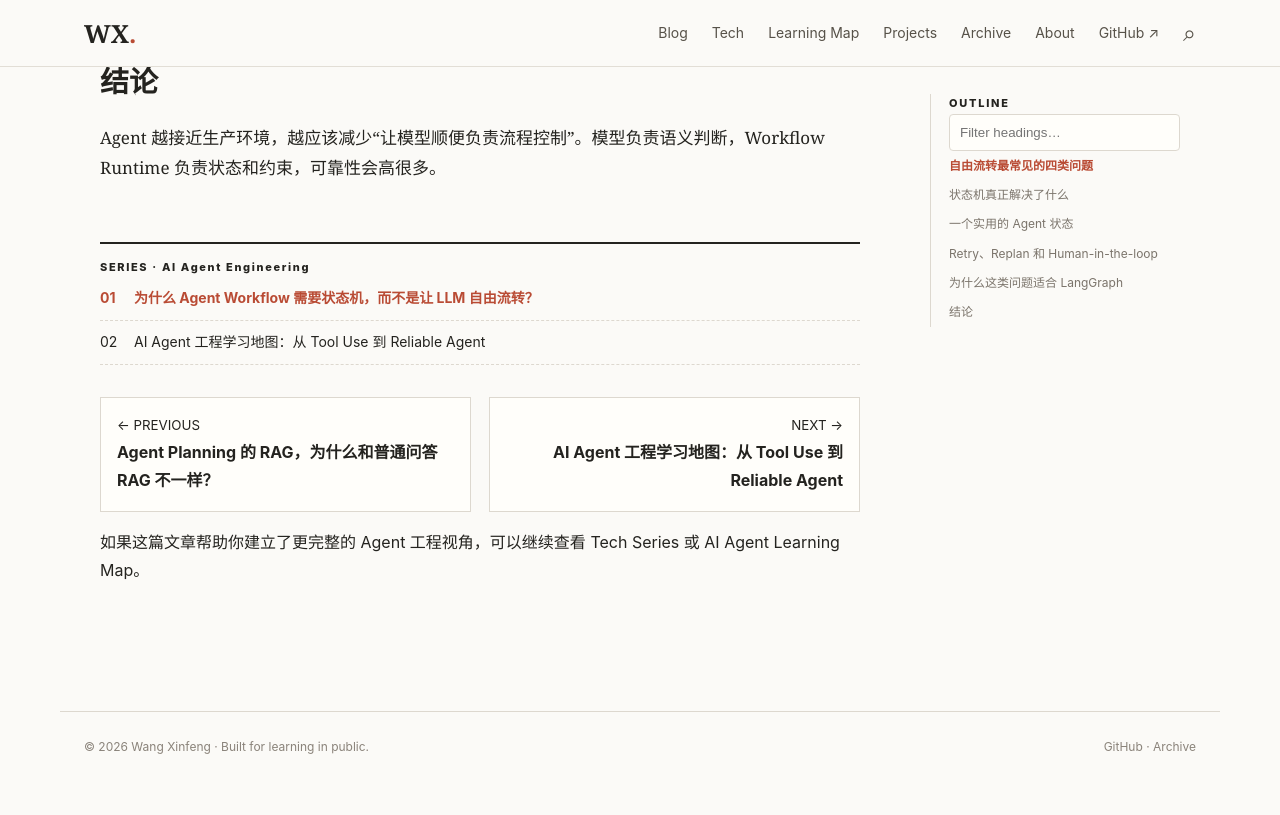
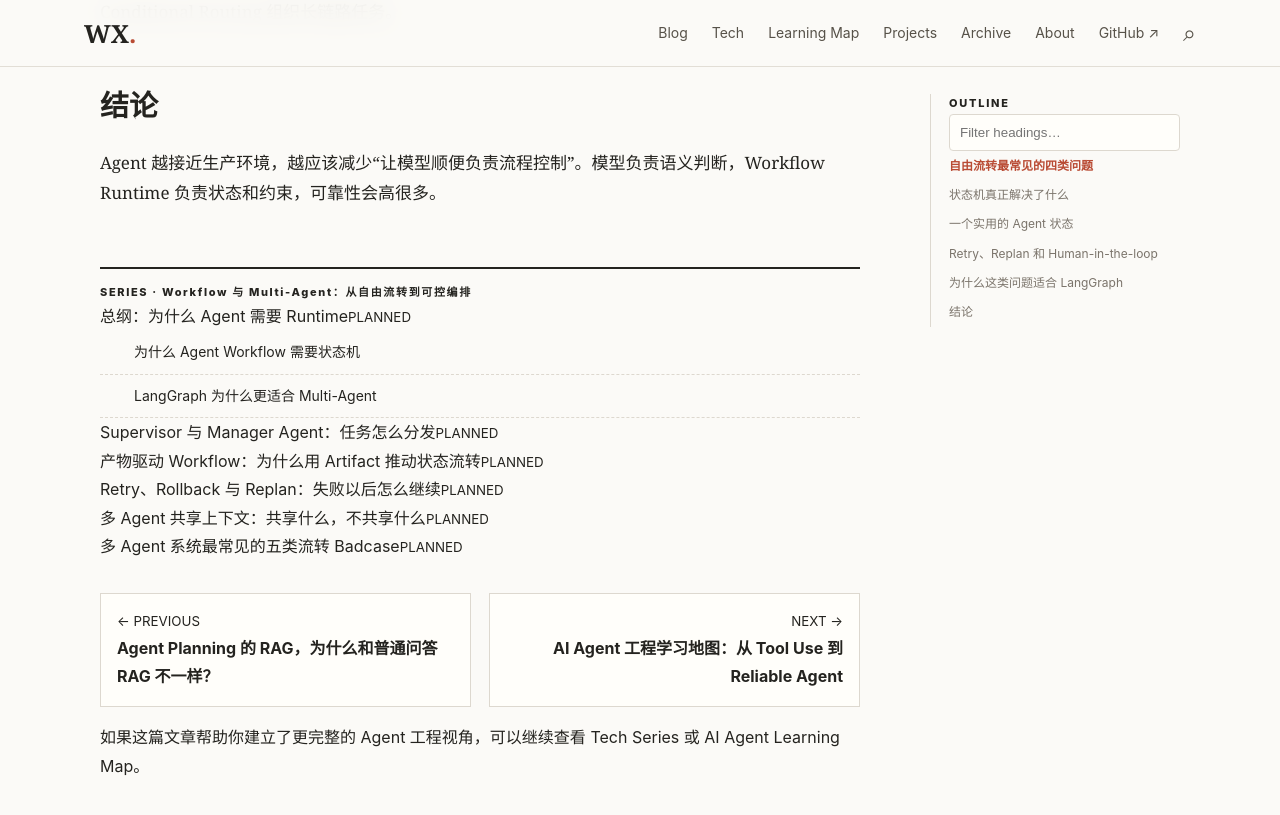
Before and after one commit to telawang91-dotcom/telawang91-dotcom.github.io, a Jekyll site: the page built from _posts/2026-09-12-why-agent-workflow-needs-state-machine.md, in a window 1280 px wide and 900 px high, scrolled down 1902 px. Shown: the top 815 px of the window. Built offline with Jekyll 4.4.1, drawn with Linux system fonts in a browser that asks for light colours; before the commit the page ends 2683 px from its top, so only the background shows below that; some of the changed text lies outside the part shown.

Commit message:
Classify state-machine article into Workflow series

```diff
--- a/_posts/2026-09-12-why-agent-workflow-needs-state-machine.md
+++ b/_posts/2026-09-12-why-agent-workflow-needs-state-machine.md
@@ -4,8 +4,10 @@ title: "为什么 Agent Workflow 需要状态机，而不是让 LLM 自由流转
 subtitle: "当任务进入真实工程环境，流程控制必须从 Prompt 中拿出来。"
 date: 2026-09-12 10:00:00 +0800
 pinned: true
-series: "AI Agent Engineering"
-series_index: "04"
+series: "Workflow 与 Multi-Agent"
+series_key: workflow-multi-agent
+series_index: "01"
+category: Tech
 tags: [Agent, Workflow, LangGraph, Multi-Agent, Evaluation]
 ---
 
```
